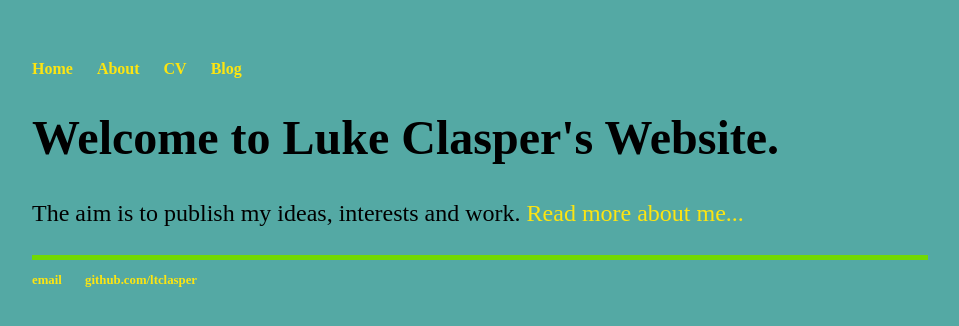
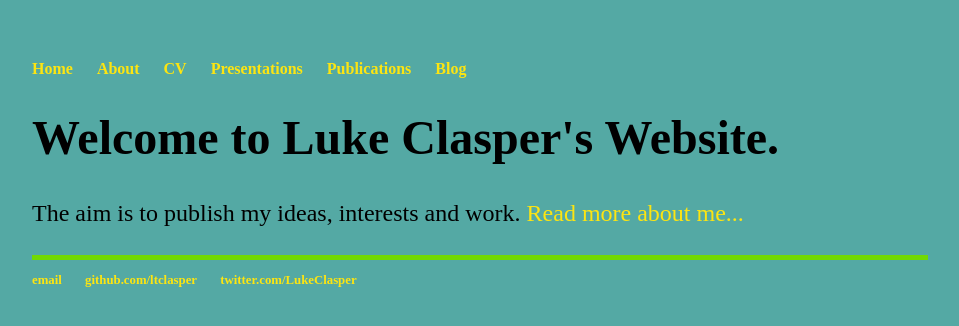
Before and after one commit to ltclasper/ltclasper.github.io, a Jekyll site: the page built from index.html, in a window 1280 px wide. Shown: the top 326 px of the page, without its empty margins (160-1119 px from the left). Built offline with Jekyll 4.4.1, drawn with Linux system fonts in a browser that asks for light colours.

Commit message:
Update default.html

```diff
--- a/_layouts/default.html
+++ b/_layouts/default.html
@@ -11,6 +11,8 @@
 	        		<li><a href="/">Home</a></li>
 		        	<li><a href="/about">About</a></li>
 	        		<li><a href="/cv">CV</a></li>
+				<li><a href="/presentations">Presentations</a></li>
+				<li><a href="/publications">Publications</a></li>
 	        		<li><a href="/blog">Blog</a></li>
 	    		</ul>
 			</nav>
@@ -23,6 +25,7 @@
 	    		<ul>
 	        		<li><a href="mailto:ltclasper@aol.com">email</a></li>
 	        		<li><a href="https://github.com/ltclasper">github.com/ltclasper</a></li>
+				<li><a href="https://twitter.com/LukeClasper">twitter.com/LukeClasper</a></li>
 				</ul>
 			</footer>
 		</body>
```
